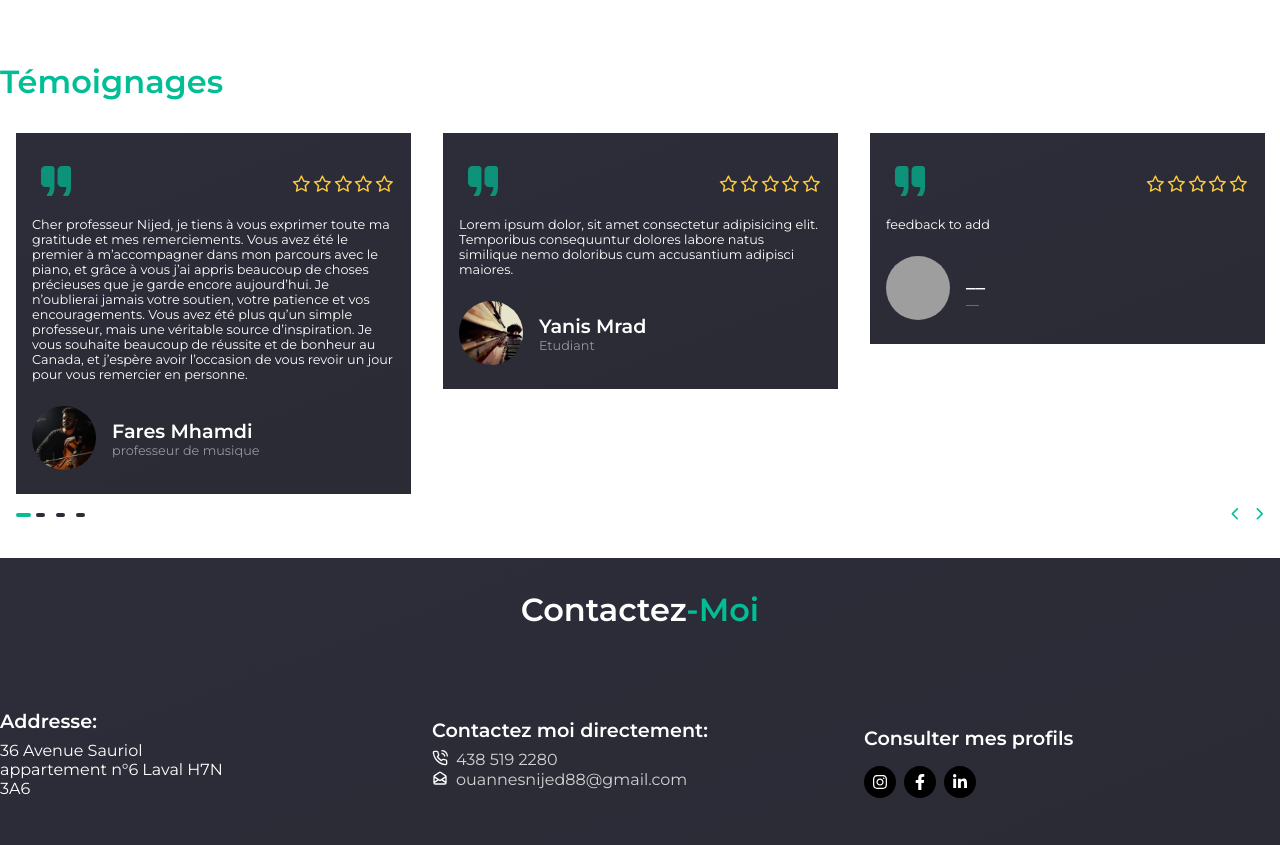
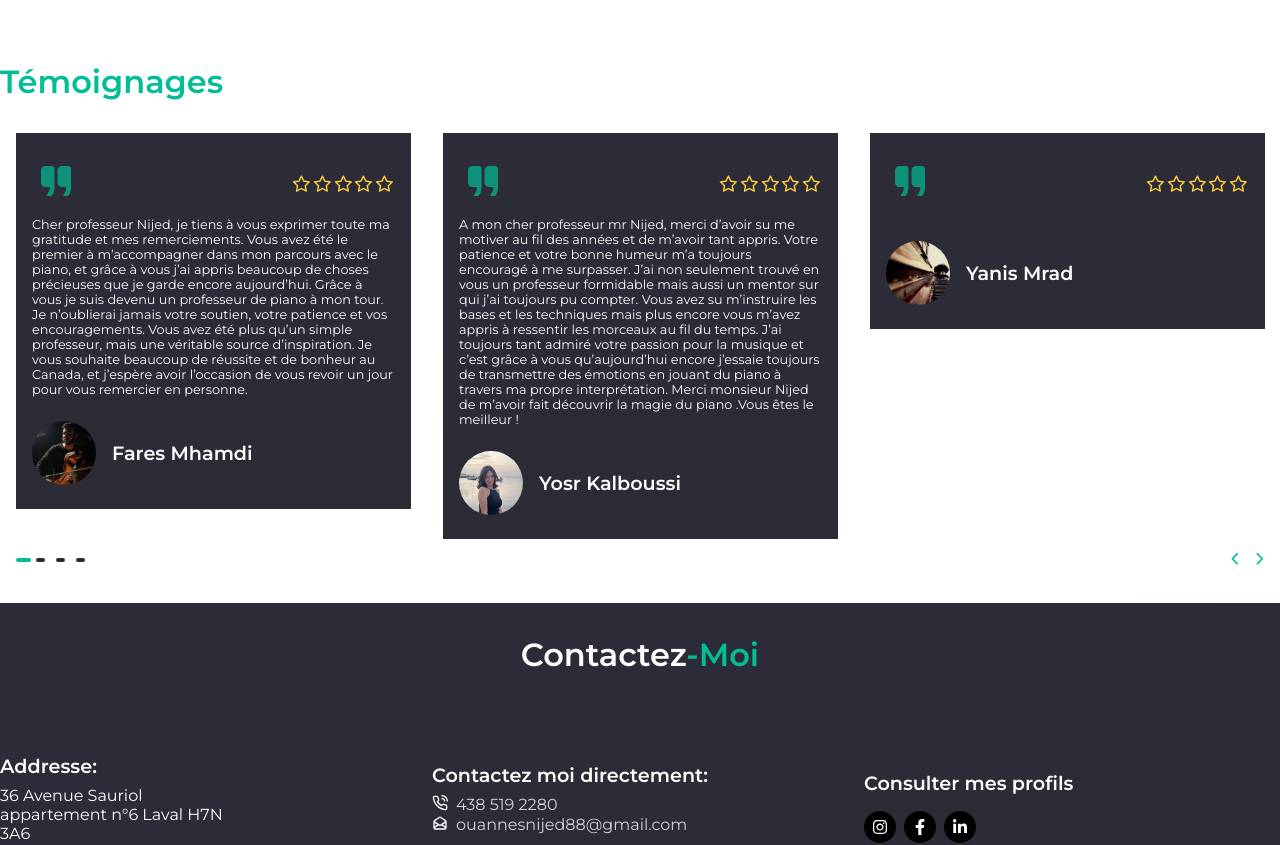
Before and after one commit to noudhar-ouanes/protfolio, a React (Create React App) app: page / in a window 1280 px wide. Shown: the part 1780-2625 px from the top of the page. Built offline with nearby package versions, Linux system fonts and the light colour scheme; grey boxes are pictures that could not be loaded.

Commit message:
add yosr feedback

```diff
--- a/src/components/Banner/Header.jsx
+++ b/src/components/Banner/Header.jsx
@@ -44,7 +44,7 @@ const Header = () => {
       <Nav bar={bar}>
         <span><p onClick={() => handleNavigateToSection('home')}>Accueil</p></span>
         <span><p onClick={()=>handleNavigateToSection('service')}>Cours</p></span>
-        <span><p onClick={() => handleNavigateToSection('project')}>Projects</p></span>
+        <span><p onClick={() => handleNavigateToSection('project')}>Projets</p></span>
         <span><p onClick={() => handleNavigateToSection('client')}>Témoignages</p></span>
         <span><text><Link to="/about" onClick={() => handleNavigateToSection('about')}>À propos</Link></text></span>
         <span><p onClick={() => handleNavigateToSection('footer')}>Contact</p></span>
--- a/src/components/Clients/ClientSlider.jsx
+++ b/src/components/Clients/ClientSlider.jsx
@@ -4,7 +4,7 @@ import {IoIosQuote} from "react-icons/io";
 import {AiOutlineStar} from "react-icons/ai";
 
 const ClientSlider = (props) => {
-    const {name, position, img_url, stars, disc} = props.item;
+    const {name, img_url, stars, disc} = props.item;
   return (
     <Container>
         <Header>
@@ -24,7 +24,6 @@ const ClientSlider = (props) => {
             <img src={img_url} alt={name} />
             <div className="details">
                 <h1>{name}</h1>
-                <p>{position}</p>
             </div>
         </Footer>
     </Container>
--- a/src/components/Clients/Clients.jsx
+++ b/src/components/Clients/Clients.jsx
@@ -8,30 +8,28 @@ import { Slide } from 'react-awesome-reveal';
 let clients = [
     {
         name : "Fares Mhamdi",
-        position : "professeur de musique",
         img_url : "/fares.jpg",
         stars : 5,
         disc : `Cher professeur Nijed,
-        je tiens à vous exprimer toute ma gratitude et mes remerciements. Vous avez été le premier à m’accompagner dans mon parcours avec le piano, et grâce à vous j’ai appris beaucoup de choses précieuses que je garde encore aujourd’hui. Je n’oublierai jamais votre soutien, votre patience et vos encouragements. Vous avez été plus qu’un simple professeur, mais une véritable source d’inspiration. Je vous souhaite beaucoup de réussite et de bonheur au Canada, et j’espère avoir l’occasion de vous revoir un jour pour vous remercier en personne.`
+        je tiens à vous exprimer toute ma gratitude et mes remerciements. Vous avez été le premier à m’accompagner dans mon parcours avec le piano, et grâce à vous j’ai appris beaucoup de choses précieuses que je garde encore aujourd’hui. Grâce à vous je suis devenu un professeur de piano à mon tour. Je n’oublierai jamais votre soutien, votre patience et vos encouragements. Vous avez été plus qu’un simple professeur, mais une véritable source d’inspiration. Je vous souhaite beaucoup de réussite et de bonheur au Canada, et j’espère avoir l’occasion de vous revoir un jour pour vous remercier en personne.`
+    },
+    {
+        name : "Yosr Kalboussi",
+        img_url : "/yosr.jpg",
+        stars : 5,
+        disc : `A mon cher professeur mr Nijed, merci d’avoir su me motiver au fil des années et de m’avoir tant appris.
+        Votre patience et votre bonne humeur m’a toujours encouragé à me surpasser. J’ai non seulement trouvé en vous un professeur formidable mais aussi un mentor  sur qui j’ai toujours pu compter. Vous avez su m’instruire les bases et les techniques mais plus encore vous m’avez appris à ressentir les morceaux au fil du temps. J’ai toujours tant admiré votre passion pour la musique et c’est grâce à vous qu’aujourd’hui encore j’essaie toujours de transmettre des émotions en jouant du piano à travers ma propre interprétation.
+        Merci monsieur Nijed de m’avoir fait découvrir la magie du piano .Vous êtes le meilleur !`
     },
     {
         name : "Yanis Mrad",
-        position : "Etudiant",
         img_url : "/yanisMradImg.jpg",
         stars : 5,
-        disc : `Lorem ipsum dolor, sit amet consectetur adipisicing elit.
-        Temporibus consequuntur dolores labore natus similique nemo doloribus cum accusantium adipisci maiores.`
+        disc : ``
     },
-    {
-        name : "__",
-        position : "__",
-        img_url : "https://t4.ftcdn.net/jpg/02/90/27/39/360_F_290273933_ukYZjDv8nqgpOBcBUo5CQyFcxAzYlZRW.jpg",
-        stars : 5,
-        disc : `feedback to add `
-    },
+
      {
         name : "__",
-        position : "__",
         img_url : "https://t4.ftcdn.net/jpg/02/90/27/39/360_F_290273933_ukYZjDv8nqgpOBcBUo5CQyFcxAzYlZRW.jpg",
         stars : 5,
         disc : `feedback to add `
```
Also changed, not shown: public/yosr.jpg (added).
